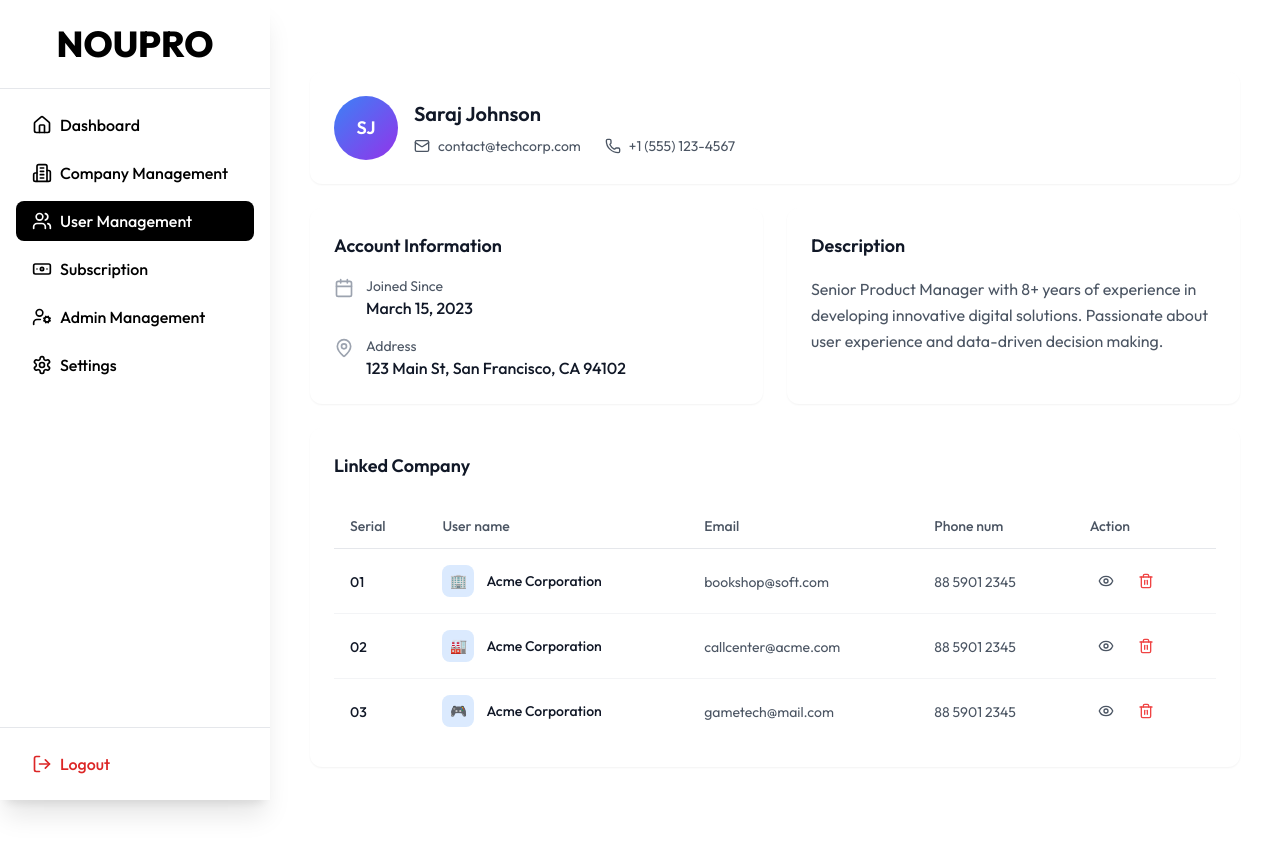
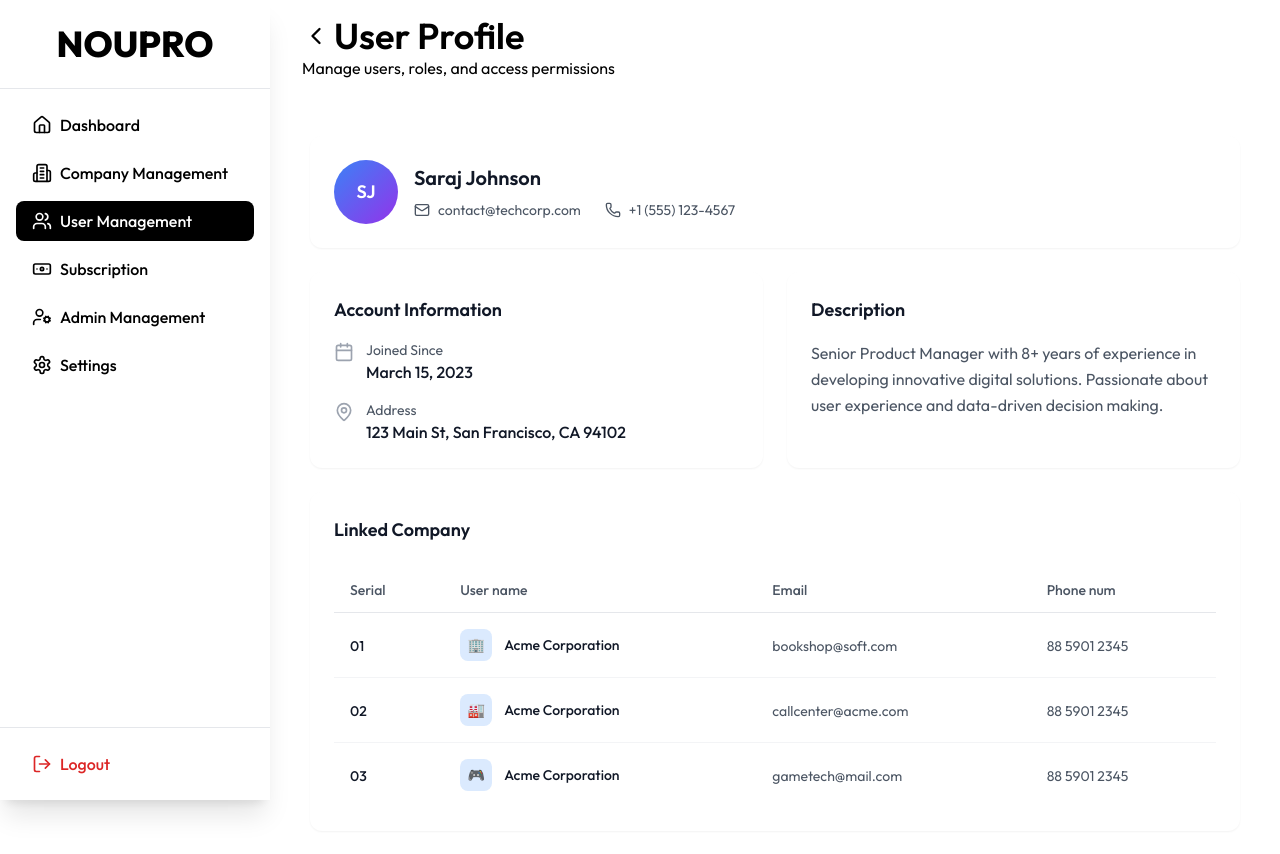
Before and after one commit to Abu-Sayed-Sarker/Noupro, a React (Vite) app: page /users-management/1 in a window 1280 px wide. Shown: the top 854 px of the page. Built offline with nearby package versions, Linux system fonts and the light colour scheme; no server answers.

Commit message:
update from abu sayed

```diff
--- a/src/Pages/User Management/UserProfile.jsx
+++ b/src/Pages/User Management/UserProfile.jsx
@@ -124,9 +124,6 @@ export default function UserProfile() {
                   <th className="text-left py-3 px-4 font-medium text-gray-600 text-sm">
                     Phone num
                   </th>
-                  <th className="text-left py-3 px-4 font-medium text-gray-600 text-sm">
-                    Action
-                  </th>
                 </tr>
               </thead>
               <tbody>
@@ -164,16 +161,6 @@ export default function UserProfile() {
                         {company.phone}
                       </span>
                     </td>
-                    <td className="py-4 px-4">
-                      <div className="flex items-center space-x-2">
-                        <button className="p-2 hover:bg-gray-100 rounded-lg transition-colors">
-                          <Eye className="w-4 h-4 text-gray-600" />
-                        </button>
-                        <button className="p-2 hover:bg-red-50 rounded-lg transition-colors">
-                          <Trash2 className="w-4 h-4 text-red-500" />
-                        </button>
-                      </div>
-                    </td>
                   </tr>
                 ))}
               </tbody>
--- a/src/components/Header.jsx
+++ b/src/components/Header.jsx
@@ -45,6 +45,12 @@ export default function Header({ setSidebarOpen }) {
         return {
           path: false,
           label: "User Management",
+          description: "Manage users, roles, and access permissions",
+        };
+      case pathname === `/users-management/${id}`:
+        return {
+          path: true,
+          label: "User Profile",
           description: "Manage users, roles, and access permissions",
         };
       case pathname === "/subscriptions":
```
Also changed, not shown: 1 other file (tests, documents, lock files or other folders).
